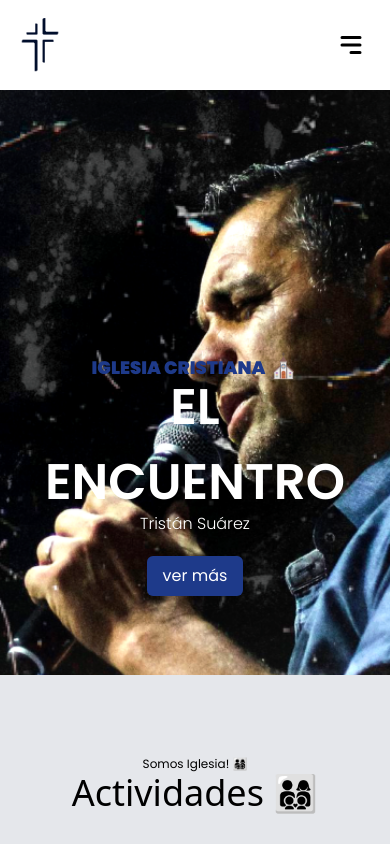
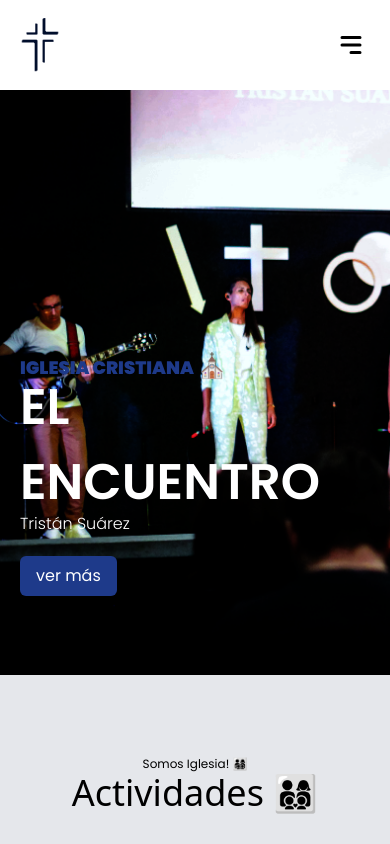
Before and after one commit to sebygalla/encuentro-tailwind, a React (Vite) app: page / in a window 390 px wide. Shown: the top 844 px of the page. Built offline with nearby package versions, Linux system fonts and the light colour scheme.

Commit message:
responsive

```diff
--- a/src/components/Hero/Hero.jsx
+++ b/src/components/Hero/Hero.jsx
@@ -2,8 +2,10 @@ import HeroTitle from "../Titulo/Titulo";
 
 const Hero = () => {
   return (
-    <div className="bg-portada z-10 bg-cover max-w-full h-[80vh] md:h-[50vh] xl:h-[100vh] relative bg-no-repeat bg-[left_-33rem_top_2rem] md:bg-center">
-      <HeroTitle />
+    <div className="relative z-10 h-[80vh] max-w-full bg-portada bg-cover bg-no-repeat md:h-[80vh] md:bg-center xl:h-[100vh]">
+
+        <HeroTitle />
+
     </div>
   );
 };
--- a/src/components/Titulo/Titulo.jsx
+++ b/src/components/Titulo/Titulo.jsx
@@ -1,7 +1,7 @@
 const HeroTitle = () => {
   return (
-    <section className="w-full px-5 absolute xl:top-[55%] text-white left-[50%] transform -translate-x-1/2 -translate-y-1/2 md:top-[65%] top-[70%]">
-      <div className="mx-auto max-w-4xl font-['Poppins'] md:gap-0 xl:gap-4 text-center">
+    <section className="w-full px-5 absolute xl:top-[70%] text-white left-[50%] transform -translate-x-1/2 -translate-y-1/2 md:top-[65%] top-[70%]">
+      <div className="mx-auto max-w-4xl font-['Poppins'] md:gap-0 xl:gap-4 text-left">
 
         <h2 className="xl:text-2xl text-lg font-bold uppercase text-blue-900">Iglesia Cristiana <span className="xl:text-4xl text-2xl">⛪</span></h2>
 
--- a/tailwind.config.js
+++ b/tailwind.config.js
@@ -11,7 +11,7 @@ module.exports = {
 
     extend: {
       backgroundImage: {
-        'portada': "url('../src/assets/image/portada7.png')",
+        'portada': "url('../src/assets/image/portada4.png')",
         'testimonio': "url('../src/assets/image/portada20.png')",
 
       }
```
